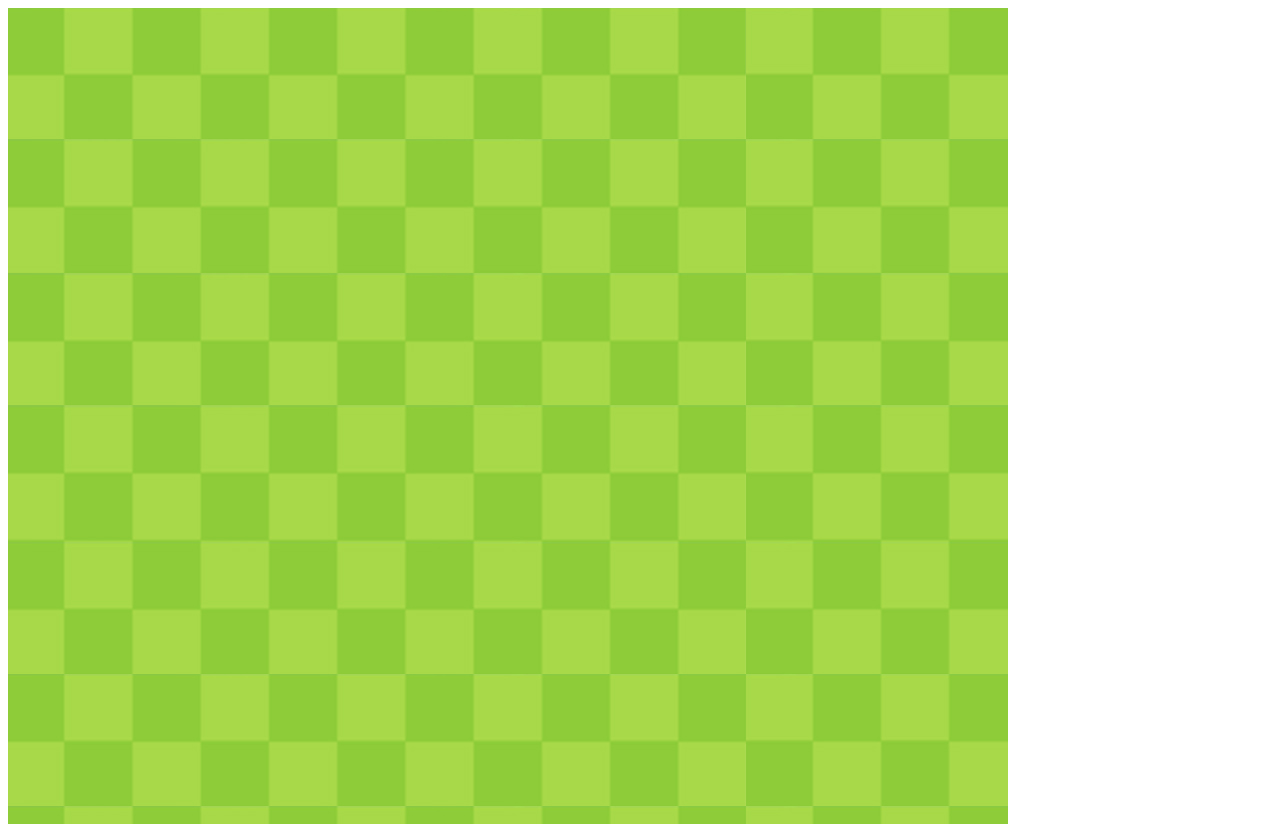
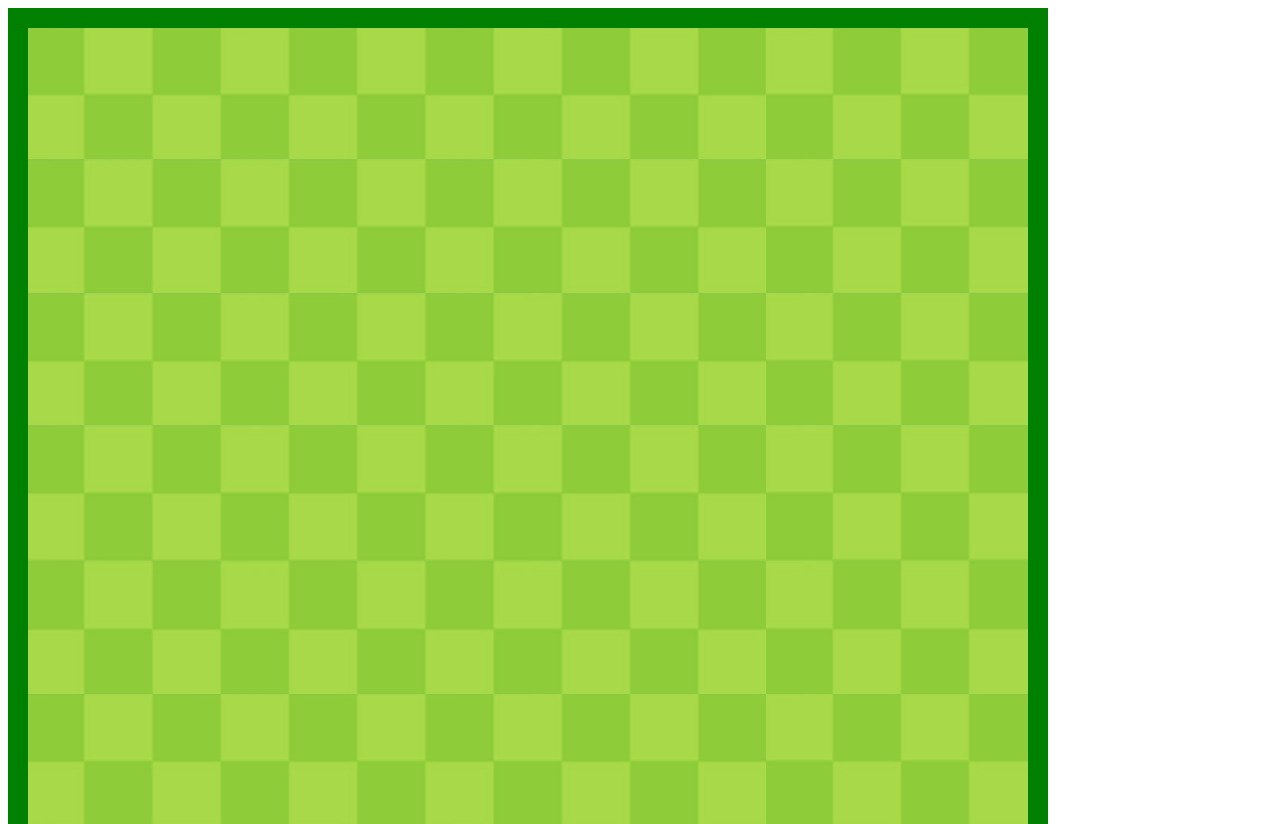
Before and after one commit to Aviralpandeycse/SnakeGame, a plain HTML site: page index.html in a window 1280 px wide. Shown: the top 824 px of the page. Drawn offline with Linux system fonts and the light colour scheme.

Commit message:
created simple snake of length 5 moving only right.

```diff
--- a/index.html
+++ b/index.html
@@ -5,6 +5,8 @@
     <style>
       #mycanvas {
         background-image: url("Assets/bg.jpg");
+        border: 20px solid green;
+        margin: auto;
       }
     </style>
   </head>
--- a/snake.js
+++ b/snake.js
@@ -2,5 +2,53 @@ function init() {
   var canvas = document.getElementById("mycanvas");
   W = H = canvas.width = canvas.height = 1000;
   pen = canvas.getContext("2d");
+  cs = 66;
+  snake = {
+    init_len: 5,
+    color: "blue",
+    cells: [],
+    direction: "right",
+    createSnake: function () {
+      for (var i = 0; i < this.init_len; i++) {
+        this.cells.push({ x: i, y: 0 });
+      }
+    },
+    drawSnake: function () {
+      for (var i = 0; i < this.cells.length; i++) {
+        pen.fillStyle = this.color;
+        pen.fillRect(
+          this.cells[i].x * cs,
+          this.cells[i].y * cs,
+          cs - 2,
+          cs - 2
+        );
+      }
+    },
+    updateSnake: function () {
+      this.cells.shift();
+      var headX = this.cells[this.cells.length - 1].x;
+      var headY = this.cells[this.cells.length - 1].y;
+      var X = headX + 1;
+      var Y = headY;
+      this.cells.push({ x: X, y: Y });
+    },
+  };
+  snake.createSnake();
 }
+
+function draw() {
+  pen.clearRect(0, 0, W, H);
+  snake.drawSnake();
+}
+
+function update() {
+  snake.updateSnake();
+}
+
+function gameloop() {
+  draw();
+  update();
+}
+
 init();
+var f = setInterval(gameloop, 100);
```
